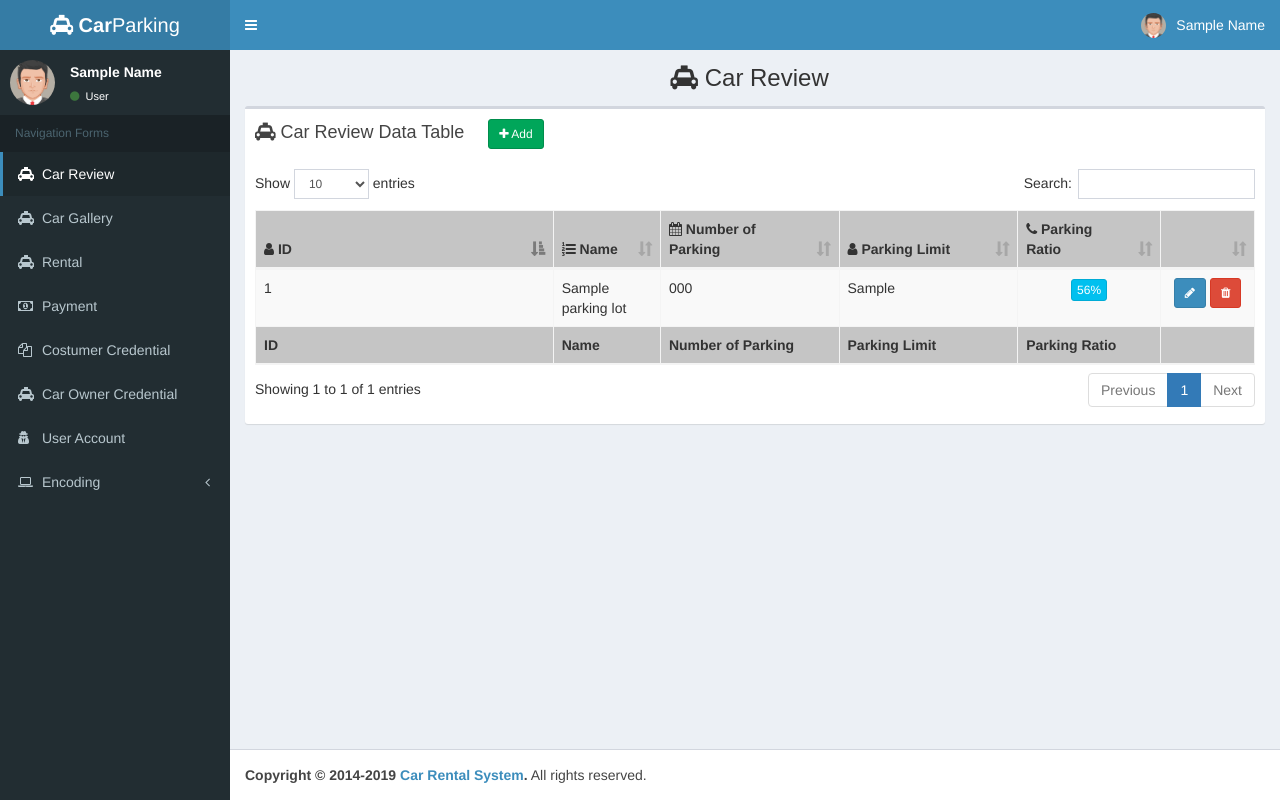
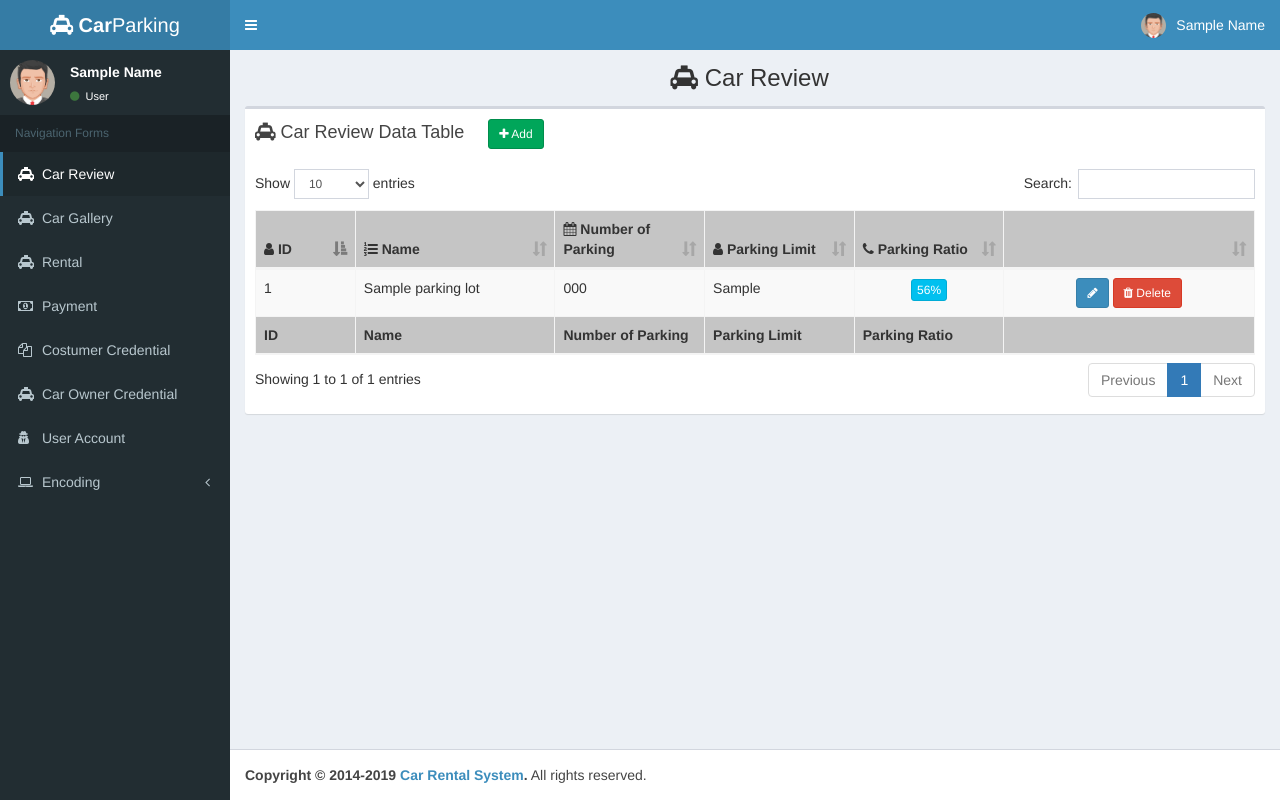
Before and after one commit to omar-faruk14/Parking_with_django_AI, a Django app: template templates/carreview.html in a window 1280 px wide. Run offline with Django 4.2, Linux system fonts and the light colour scheme; the template is opened without the code that fills it: most values are stand-ins (such as "Sample title", 1, 10 or a date in 2020); some libraries are stand-ins or nearby versions.

Commit message:
Deleted Button Working Now

```diff
--- a/templates/carreview.html
+++ b/templates/carreview.html
@@ -68,12 +68,12 @@
                     <table id="example1" class="table table-bordered table-striped">
                         <thead>
                             <tr style="background-color: #c5c5c5;">
-                                <th style="width: 25%"><i class="fa fa-user"></i> ID</th>
-                                <th style="width: 9%"><i class="fa fa-list-ol"></i> Name</th>
+                                <th style="width: 10%"><i class="fa fa-user"></i> ID</th>
+                                <th style="width: 20%"><i class="fa fa-list-ol"></i> Name</th>
                                 <th style="width: 15%"><i class="fa fa-calendar"></i> Number of Parking</th>
                                 <th style="width: 15%"><i class="fa fa-user"></i> Parking Limit</th>
-                                <th style="width: 12%"><i class="fa fa-phone"></i> Parking Ratio</th>
-                                <th style="width: 7.8%"> </th>
+                                <th style="width: 15%"><i class="fa fa-phone"></i> Parking Ratio</th>
+                                <th style="width: 25%"> </th>
                             </tr>
                         </thead>
                         <tbody>
@@ -88,8 +88,9 @@
                                 <td align="center">
                                     <button type="button" class="btn btn-primary btn-sm" data-toggle="modal"
                                         data-target="#edit{{ parking_lot.id }}"><i class="fa fa-pencil"></i></button>
-                                    <button type="button" class="btn btn-danger btn-sm"><i
-                                            class="fa fa-trash"></i></button>
+                                        <button type="button" class="btn btn-danger btn-sm" onclick="deleteParkingLot({{ parking_lot.id }})">
+                                            <i class="fa fa-trash"></i> Delete
+                                        </button>
                                 </td>
                             </tr>
                             <!-- Edit Modal -->
@@ -166,4 +167,24 @@
 <!-- /.content -->
 </div>
 <!-- /.content-wrapper -->
+<script>
+    function deleteParkingLot(parkingLotId) {
+        if (confirm('Are you sure you want to delete this parking lot?')) {
+            // Send an AJAX request to delete the parking lot
+            fetch(`/parking_lot/delete/${parkingLotId}/`, {
+                method: 'POST',
+                headers: {
+                    'Content-Type': 'application/json',
+                    'X-CSRFToken': '{{ csrf_token }}'
+                }
+            })
+            .then(response => {
+                if (response.redirected) {
+                    window.location.href = response.url;  // Redirect to the parking lot list page
+                }
+            });
+        }
+    }
+</script>
+
 {% endblock content %}
```
Also changed, not shown: web_parking_app1/views.py (+7 -1 lines).
